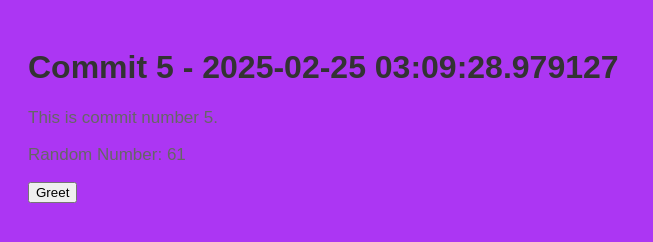
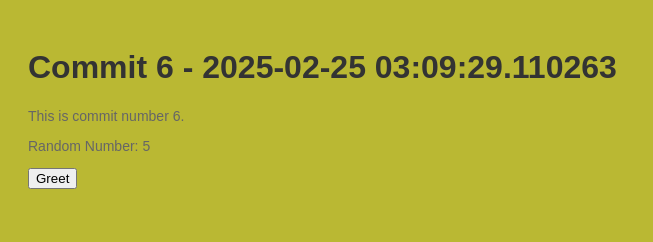
Before and after one commit to legbald0d/myrep-repo-20250225030922, a plain HTML site: page index.html in a window 1280 px wide. Shown: the whole page, without its empty margins (0-653 px from the left). Drawn offline with Linux system fonts and the light colour scheme.

Commit message:
📝 Commit 6 with HTML, CSS, and JS

```diff
--- a/index.html
+++ b/index.html
@@ -2,13 +2,13 @@
     <!DOCTYPE html>
     <html>
     <head>
-        <title>Commit 5 - 2025-02-25 03:09:28.979127</title>
+        <title>Commit 6 - 2025-02-25 03:09:29.110263</title>
         <link rel="stylesheet" href="style.css">
     </head>
     <body>
-        <h1>Commit 5 - 2025-02-25 03:09:28.979127</h1>
-        <p>This is commit number 5.</p>
-        <p>Random Number: 61</p>
+        <h1>Commit 6 - 2025-02-25 03:09:29.110263</h1>
+        <p>This is commit number 6.</p>
+        <p>Random Number: 5</p>
         <button onclick="greet()">Greet</button>
         <script src="script.js"></script>
     </body>
--- a/script.js
+++ b/script.js
@@ -2,4 +2,4 @@
     function greet() {
         alert('Hello from commit ' + commitNumber + '!');
     }
-    var commitNumber = 5;
+    var commitNumber = 6;
--- a/style.css
+++ b/style.css
@@ -1,7 +1,7 @@
 
     body {
         font-family: Arial, sans-serif;
-        background-color: #ac36f3;
+        background-color: #bab833;
         padding: 20px;
     }
     h1 {
@@ -9,5 +9,5 @@
     }
     p {
         color: #666;
-        font-size: 17px;
+        font-size: 14px;
     }
```
